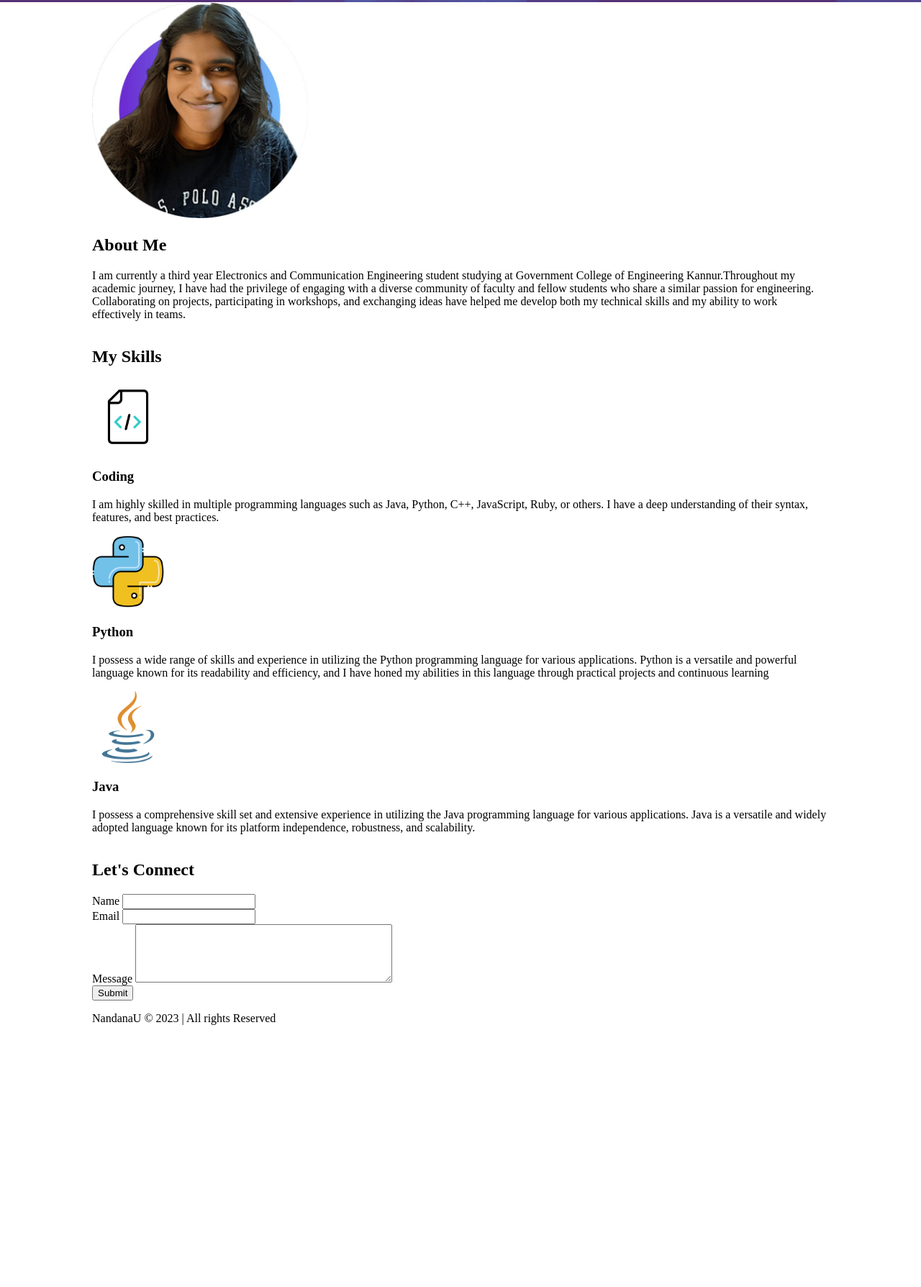
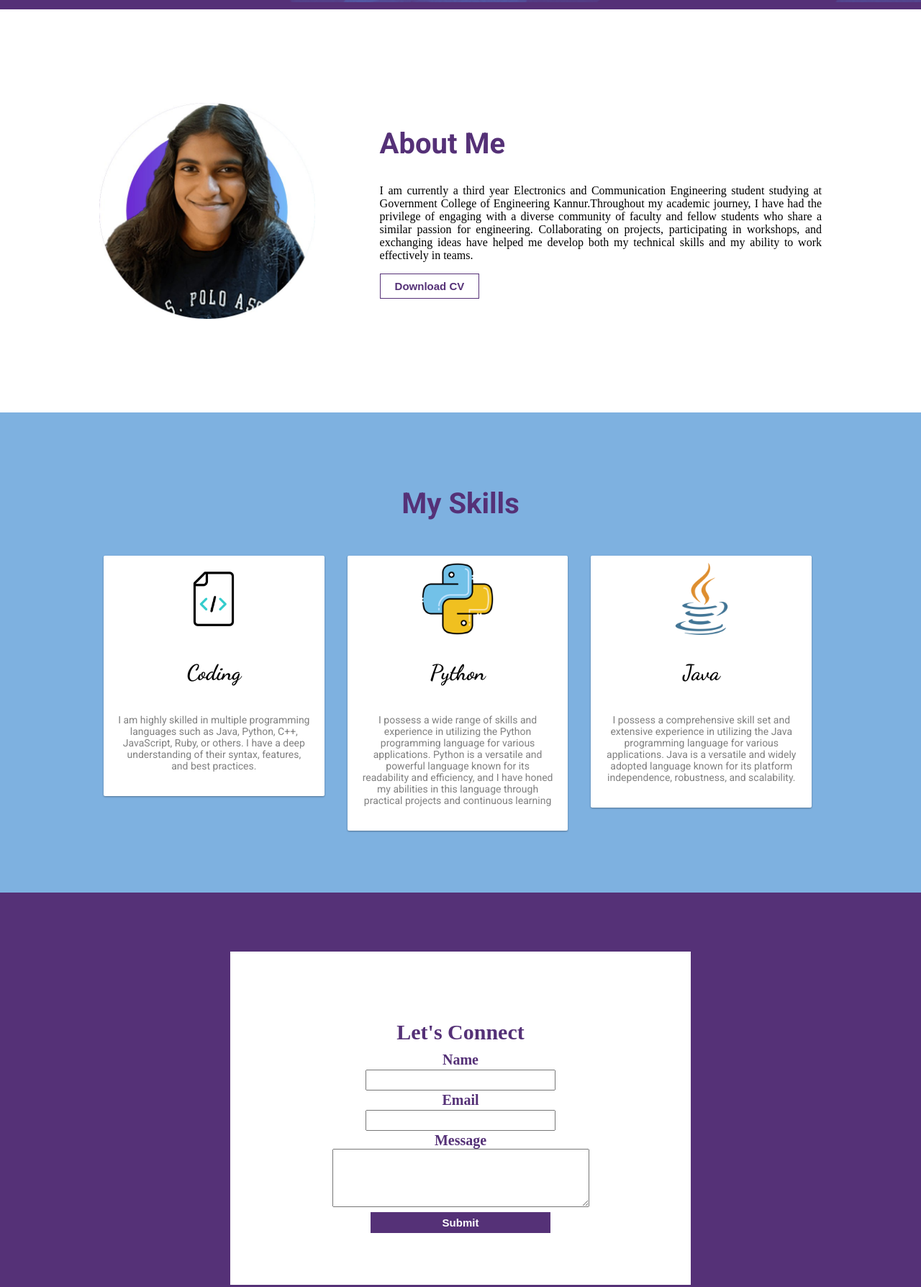
Before and after one commit to nandana47/Web-dev-BootCamp, a plain HTML site: page index.html in a window 1280 px wide. Shown: the part 554-2342 px from the top of the page at 72% size. Before the commit the page ends 1994 px from the top, so only its background shows below. Drawn offline with Linux system fonts and the light colour scheme.

Commit message:
styling of website

```diff
--- a/index.html
+++ b/index.html
@@ -25,20 +25,24 @@
         </nav>
       </div>
     </header>
-    <!-- - - - End of Header Section - - - > - - - Start of Hero section - - - > -->
+    <!-- - - - End of Header Section - - - >
+    <! - - - Start of Hero section - - - -->
     <section id="Hero">
       <div class="container">
-        <div>
+        <div class="info-panel">
           <h4>Hi, I'm</h4>
           <h1>Nandana U</h1>
           <button>Download CV</button>
         </div>
       </div>
     </section>
-    <!-- - - - End of Hero section - - - > - - - Start of About section - - - > -->
-    <section id="About">
+    <!-- - - - End of Hero section - - - -->
+    <section id="seperate"></section>
+    <!-- - - - Start of About section - -  -->
+    <section id="about">
       <div class="container">
-        <div>
+        <div class="main-about">
+          <div class="about-box1">
             <img
               src="photo_6258079049389815850_x.jpg"
               alt="profile pic"
@@ -46,27 +50,29 @@
               width="300px"
             />
           </div>
-        <div>
+          <div class="about-box2">
             <h2>About Me</h2>
             <p>
               I am currently a third year Electronics and Communication
               Engineering student studying at Government College of Engineering
               Kannur.Throughout my academic journey, I have had the privilege of
-            engaging with a diverse community of faculty and fellow students who
-            share a similar passion for engineering. Collaborating on projects,
-            participating in workshops, and exchanging ideas have helped me
-            develop both my technical skills and my ability to work effectively
-            in teams.
+              engaging with a diverse community of faculty and fellow students
+              who share a similar passion for engineering. Collaborating on
+              projects, participating in workshops, and exchanging ideas have
+              helped me develop both my technical skills and my ability to work
+              effectively in teams.
             </p>
+            <button>Download CV</button>
+          </div>
         </div>
       </div>
     </section>
     <!-- - - - End of About section - - -  -->
     <!-- - - - Start of Skills section - - - -->
-    <section id="Skills">
+    <section id="skills">
       <div class="container">
         <h2>My Skills</h2>
-        <div>
+        <div class="box card card-1">
           <img
             src="coding.gif"
             alt="web Development"
@@ -80,7 +86,7 @@
             understanding of their syntax, features, and best practices.
           </p>
         </div>
-        <div>
+        <div class="box card card-1">
           <img src="python.png" alt="Python" height="100px" width="100px" />
           <h3>Python</h3>
           <p>
@@ -91,7 +97,7 @@
             practical projects and continuous learning
           </p>
         </div>
-        <div>
+        <div class="box card card-1">
           <img src="java.png" alt="Java" height="100px" width="100px" />
           <h3>Java</h3>
           <p>
@@ -105,27 +111,31 @@
     </section>
     <!-- - - - End of Skills section - - --->
     <!-- - - - Start of Contact section - - - -->
-    <section id="Forms">
+    <section style="background-color: #553177">
+      <br />
+      <section id="forms">
         <div class="container">
           <h2>Let's Connect</h2>
           <form action="">
-          <div>
+            <div class="form-group">
               <label for="name">Name</label>
               <input type="text" />
             </div>
-          <div>
+            <div class="form-group">
               <label for="email">Email</label>
               <input type="email" />
             </div>
-          <div>
+            <div class="form-group">
               <label for="message">Message</label>
               <textarea name="" id="" cols="42" rows="5"></textarea>
             </div>
-          <div>
+            <div class="form-group">
               <input class="button" type="Submit" />
             </div>
           </form>
         </div>
+      </section>
+      <br />
     </section>
     <!-- - - - End of Contact section - - - -->
     <!-- - - - Start of footer section - - - -->
--- a/style.css
+++ b/style.css
@@ -101,3 +101,173 @@ header .logo{
     color: white;
     border: 1px solid #7eb1e0 ;
 }
+#seperate{
+    padding: 5px;
+    background-color: #553177;
+}
+
+/* About Section */
+
+#about {
+    padding: 120px 0;
+    background-color: #fff;
+}
+
+#about h2 {
+    font-size: 40px;
+    font-family: 'Roboto', sans-serif;
+    color: #553177;
+}
+
+.about-box1 {
+    padding: 10px;
+    float: left;
+    width: 20%;
+}
+
+.about-box1 img{
+    display: block;
+    margin:auto;
+}
+
+.about-box2 {
+    padding: 10px;
+    float: right;
+    width: 60%;
+    text-align: justify;
+}
+
+#about button{
+    font-size: 15px;
+    font-weight: bold;
+    background-color: white;
+    border: 1px solid #553177;
+    color: #553177;
+    padding: 8px 20px;
+}
+
+#about button:hover{
+    background-color: #553177;
+    color: white;
+    border: 1px solid white ;
+}
+
+/* Skills Section*/
+
+#skills {
+    background-color:#7eb1e0;
+    padding: 70px 0;
+}
+
+.box {
+    width: 28%;
+    float: left;
+    text-align: center;
+    padding: 10px;
+
+}
+
+.card {
+    background: #fff;
+    border-radius: 2px;
+    display: inline-block;
+    margin: 1rem;
+    position: relative;
+}
+
+.card-1 {
+    box-shadow: 0 1px 3px rgba(0,0,0,0.12), 0 1px 2px rgba(0,0,0,0.24);
+    transition: all 0.3s cubic-bezier(.25,.8,.25,1);
+}
+
+.card-1:hover {
+    box-shadow: 0 14px 28px rgba(0,0,0,0.25), 0 10px 10px rgba(0,0,0,0.22);
+}
+
+#skills h2 {
+    color: #553177;
+    font-size: 40px;
+    text-align: center;
+    font-family: 'Roboto', sans-serif;
+}
+
+#skills h3 {
+    font-family: 'Dancing Script', cursive;
+    font-size: 30px;
+    font-weight: bolder;
+}
+
+#skills p {
+    color: grey;
+    font-size: 14px;
+    font-family: 'Roboto', sans-serif;
+    text-align: center;
+    padding: 10px;
+}
+
+/* Contact Section */
+#forms h4{
+    margin-top: 20px;
+    margin-bottom: 10px;
+    font-size: 30px;
+    font-weight: bold;
+    color: #553177;
+    font-family: 'Roboto', sans-serif;
+    text-align: center;
+}
+
+#forms {
+    margin: 5% 25%;
+    padding: 70px;
+    background-color: #fff;
+    text-align: center;
+}
+
+#forms h2 {
+    text-align: center;
+    margin-top: 6 0px;
+    margin-bottom: 10px;
+    font-size: 30px;
+    font-weight: bold;
+    color: #553177;
+}
+
+#forms .form-group {
+    font-size: 20px;
+    color: #553177;
+    font-weight: bold;
+}
+
+label {
+    display: block;
+}
+input{
+    width: 250px;
+    padding: 5px ;
+    margin: 2px 0;
+}
+
+#forms .button {
+    font-size: 15px;
+    font-weight: bold;
+    color: #fff;
+    background-color: #553177;
+    border: 1px solid #553177;
+}
+
+#forms .button:hover {
+    color: #553177;
+    background-color: #fff;
+}
+
+footer {
+    padding: 10px;
+    background-color: #553177;
+    background-color: #fff;
+    text-align: center;
+}
+
+/* additional style */
+.info-panel {
+    color: #fff;
+}
```
Lines whose indentation alone changed are shown as unchanged.
